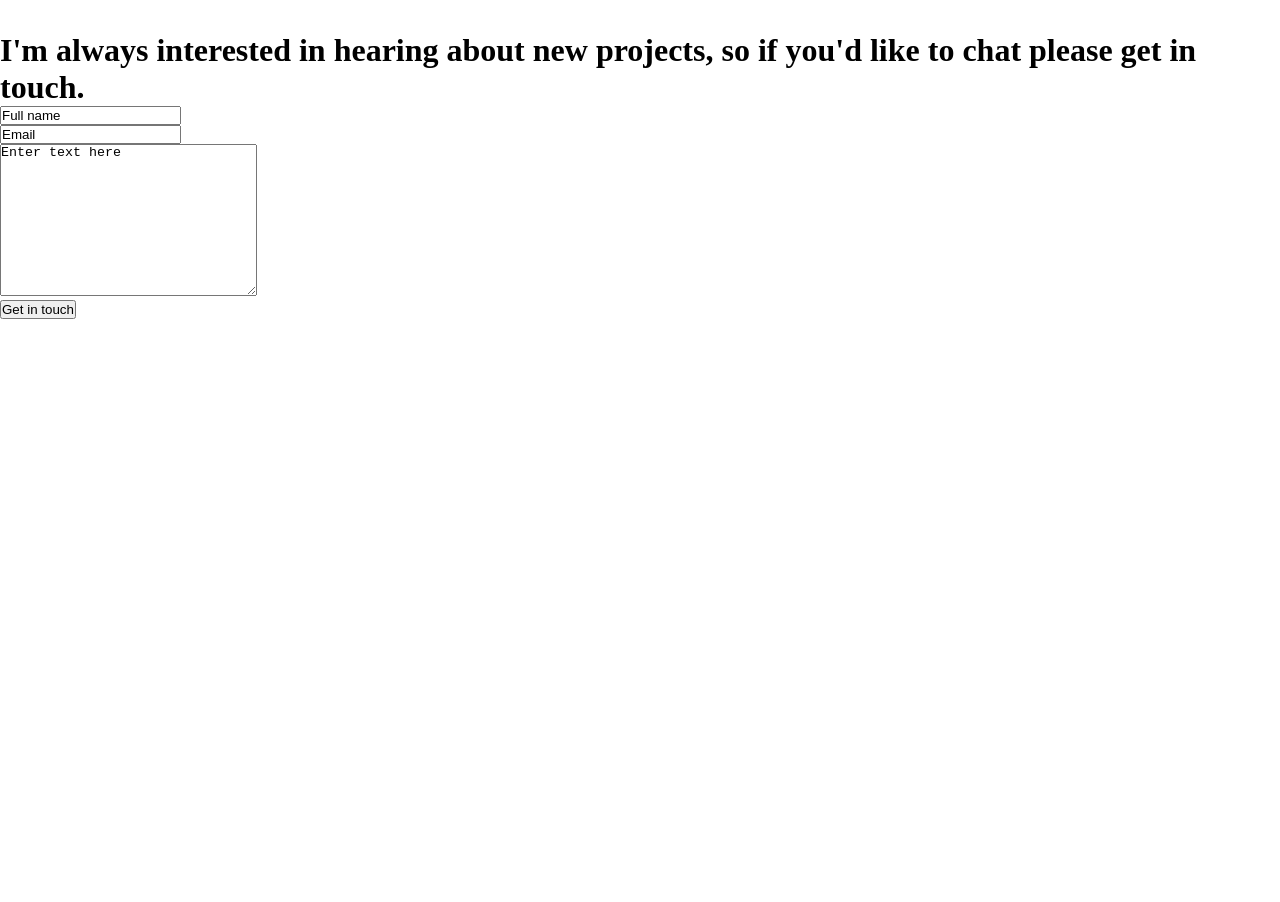
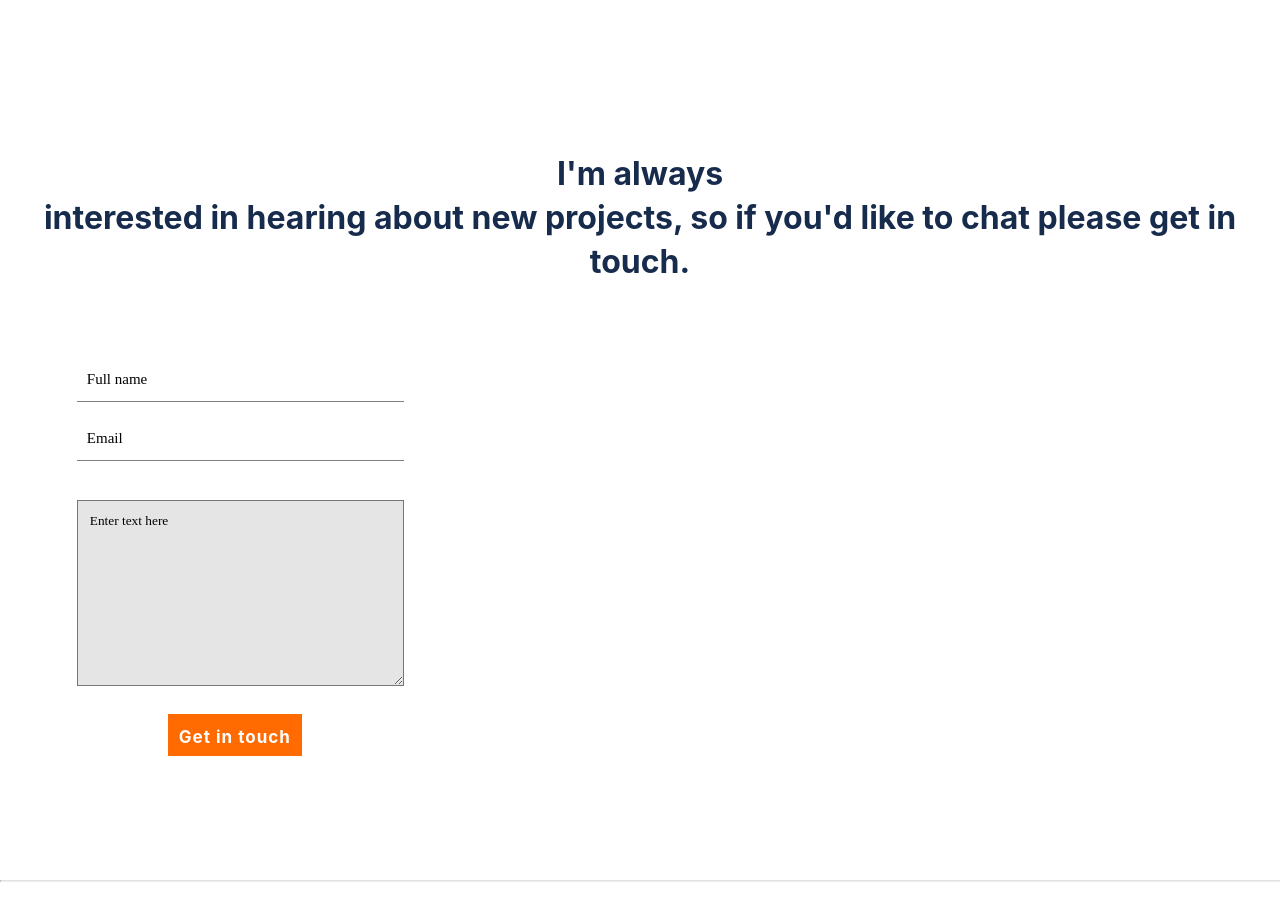
Before and after one commit to RitaDee/portfolio, a website: page index.html in a window 1280 px wide. Shown: the part 4433-5335 px from the top of the page. Before the commit the page ends 4752 px from the top, so only its background shows below. Drawn offline with Linux system fonts and the light colour scheme.

Commit message:
Added Styling for contact-form

```diff
--- a/index.html
+++ b/index.html
@@ -146,23 +146,24 @@
         </div>
     </section>
     <footer>
-        <h1>I'm always interested in hearing about new projects, so if you'd like to chat please get in touch.</h1>
+        <h1>I'm always <br> interested in hearing about new projects, so if you'd like to chat please get in touch.</h1>
         <form action="">
             <ul>
                 <li>
-                    <input type="text" id="name" maxlength="30" value="Full name" required>
+                    <input name="user_name" type="text" id="name" maxlength="30" value="Full name" required />
                 </li>
                 <li>
-                    <input type="text" id="email" value="Email" required>
+                    <input name="user_mail" type="email" id="email" value="Email" required />
                 </li>
                 <li>
-                    <textarea name="user_msg" id="message" cols="30" rows="10" maxlength="500">Enter text here</textarea>
+                    <textarea name="user_msg" id="message" cols="30" rows="10" maxlength="500" required>Enter text here</textarea>
                 </li>
                 <li>
                     <button class="submit-btn" type="submit">Get in touch</button>
                 </li>
             </ul>
         </form>
+        <hr class="solid">
     </footer>
 </body>
 </html>
--- a/style.css
+++ b/style.css
@@ -319,3 +319,65 @@ img.vector4 {
 span {
   margin-right: 10px;
 }
+
+footer > h1 {
+  color: #172b4d;
+  font-weight: 700;
+  font-family: "Inter", sans-serif;
+  line-height: 44px;
+  text-align: center;
+  vertical-align: top;
+  margin: 120px 24px 73px 24px;
+}
+
+form > ul {
+  margin: 0 auto;
+  max-width: 88%;
+  list-style: none;
+}
+
+#name,
+#email {
+  width: 327px;
+  font-family: inherit;
+  padding: 10px;
+  border: none;
+  background: inherit;
+  font-weight: 400;
+  border-bottom: 1px solid gray;
+  margin-bottom: 14px;
+  font-size: 15px;
+  line-height: 24px;
+}
+
+#message {
+  width: 327px;
+  margin-top: 25px;
+  font-family: inherit;
+  padding: 12px;
+  background-color: #e5e5e5;
+}
+
+.submit-btn {
+  height: 42px;
+  max-width: 137px;
+  background-color: #ff6b00;
+  text-align: center;
+  margin-left: 91px;
+  margin-top: 24px;
+  border: none;
+  padding: 11px;
+  letter-spacing: 1px;
+  color: white;
+  font-size: 17px;
+  font-family: "Inter", sans-serif;
+  line-height: 24px;
+  font-weight: 700;
+}
+
+.solid {
+  width: 100%;
+  margin-top: 124px;
+  margin-bottom: 20px;
+  border-top: 1px solid #dfe1e6;
+}
```
